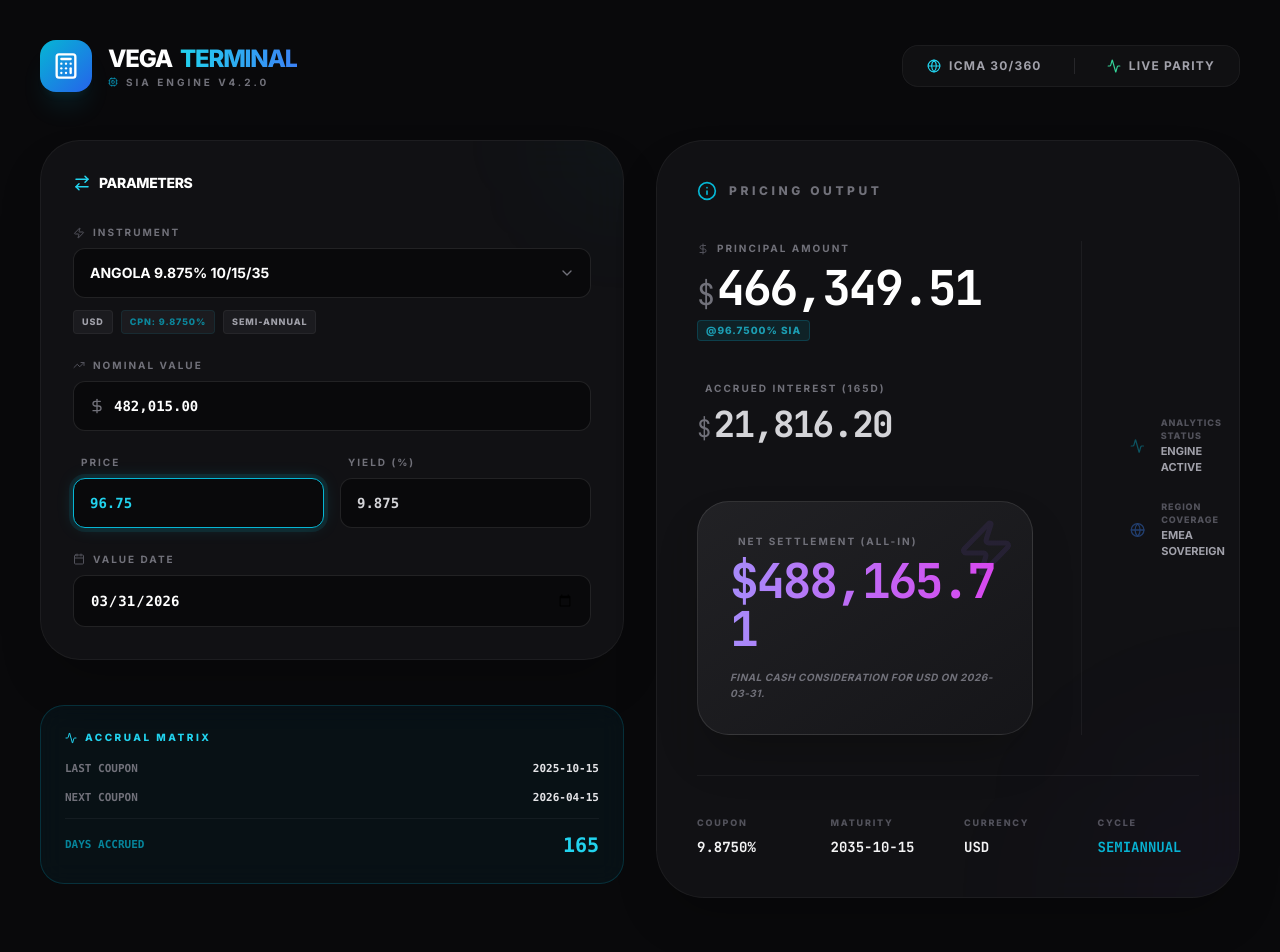
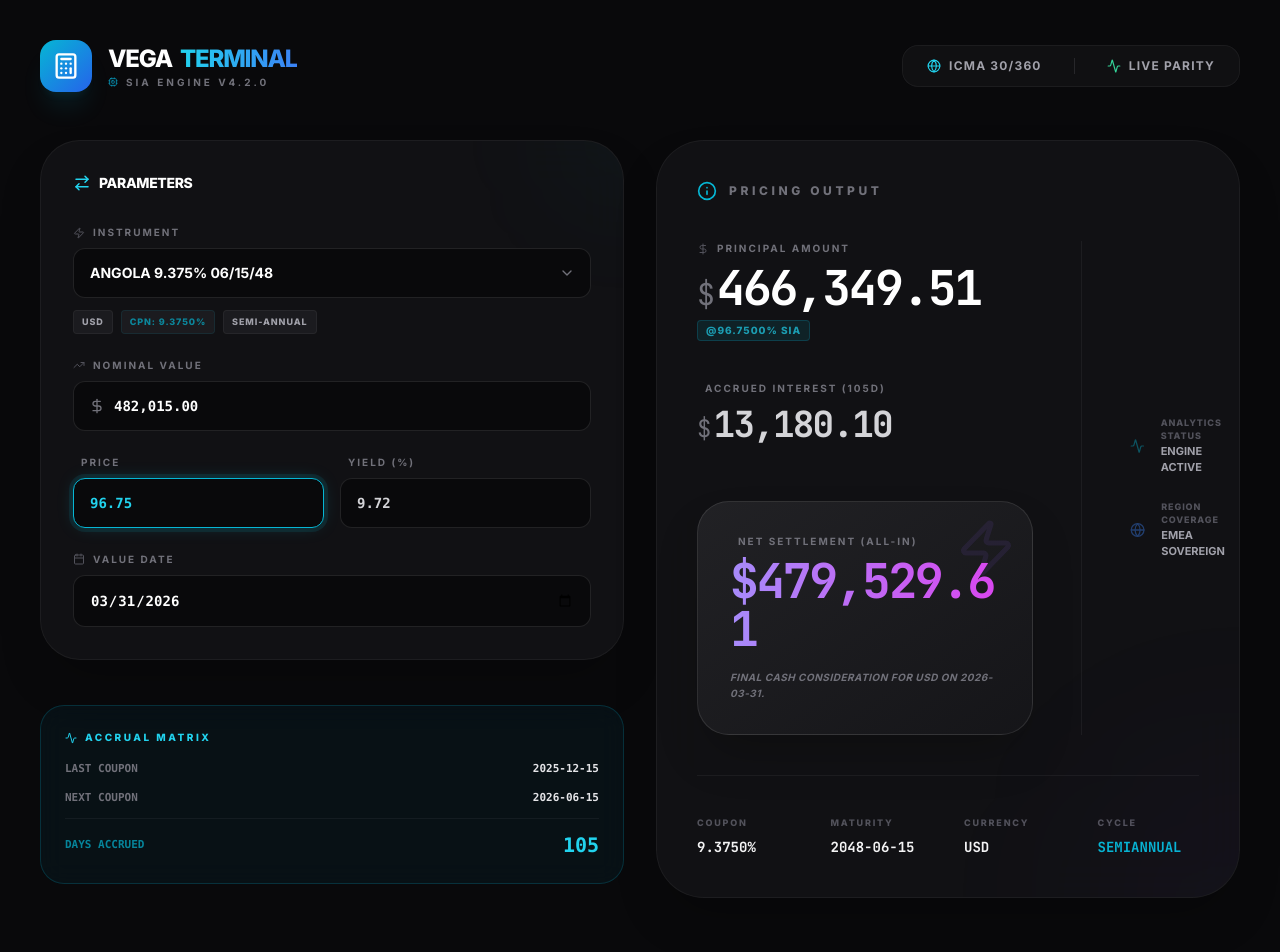
Before and after one commit to auduatiku-lab/Vegaterminal2, a React (Vite) app: page / in a window 1280 px wide. Shown: the top 952 px of the page. Built offline with nearby package versions, Linux system fonts and the light colour scheme.

Commit message:
fix(data): Update Angola 2048 bond details
Correct the maturity date and yield for the ANGOLA 9.375% 05/08/48 bond to ANGOLA 9.375% 06/15/48, and adjust the initial yield value in the state for accurate parity loading.

```diff
--- a/App.tsx
+++ b/App.tsx
@@ -18,12 +18,12 @@ import {
 } from 'lucide-react';
 
 const App: React.FC = () => {
-  // Loading parity case: Angola 2035, FV $482,015.00, Price 96.75, Date 2026-03-31
-  const [selectedBondId, setSelectedBondId] = useState<string>('AO-2035');
+  // Loading parity case: Angola 2048, FV $482,015.00, Price 96.75, Date 2026-03-31
+  const [selectedBondId, setSelectedBondId] = useState<string>('AO-2048');
   const [settlementDate, setSettlementDate] = useState<string>("2026-03-31");
   const [faceValueStr, setFaceValueStr] = useState<string>("482,015.00");
   const [cleanPriceStr, setCleanPriceStr] = useState<string>("96.75");
-  const [yieldStr, setYieldStr] = useState<string>("9.875");
+  const [yieldStr, setYieldStr] = useState<string>("9.72");
   const [lastSource, setLastSource] = useState<InputSource>('price');
 
   const faceValue = useMemo(() => {
--- a/constants.ts
+++ b/constants.ts
@@ -43,9 +43,9 @@ export const BONDS: Bond[] = [
   },
   {
     id: 'AO-2048',
-    name: 'ANGOLA 9.375% 05/08/48',
+    name: 'ANGOLA 9.375% 06/15/48',
     couponRate: 9.375,
-    maturityDate: '2048-05-08',
+    maturityDate: '2048-06-15',
     frequency: 2,
     currency: 'USD'
   },
```
